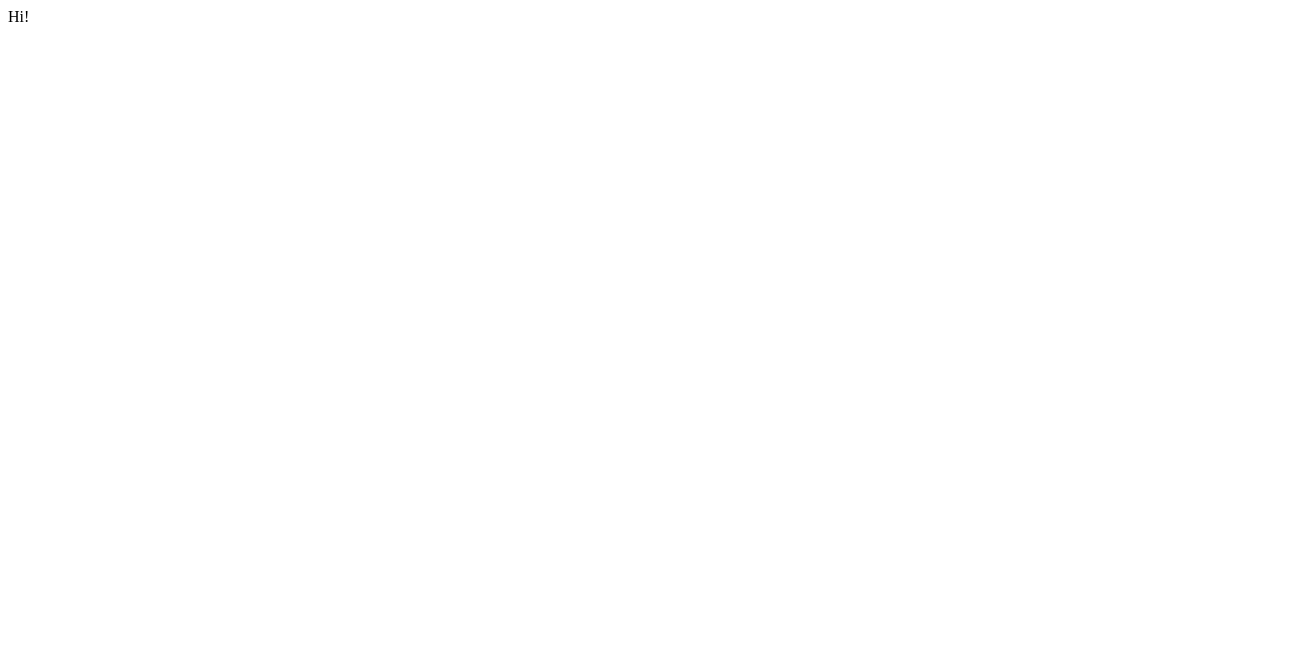
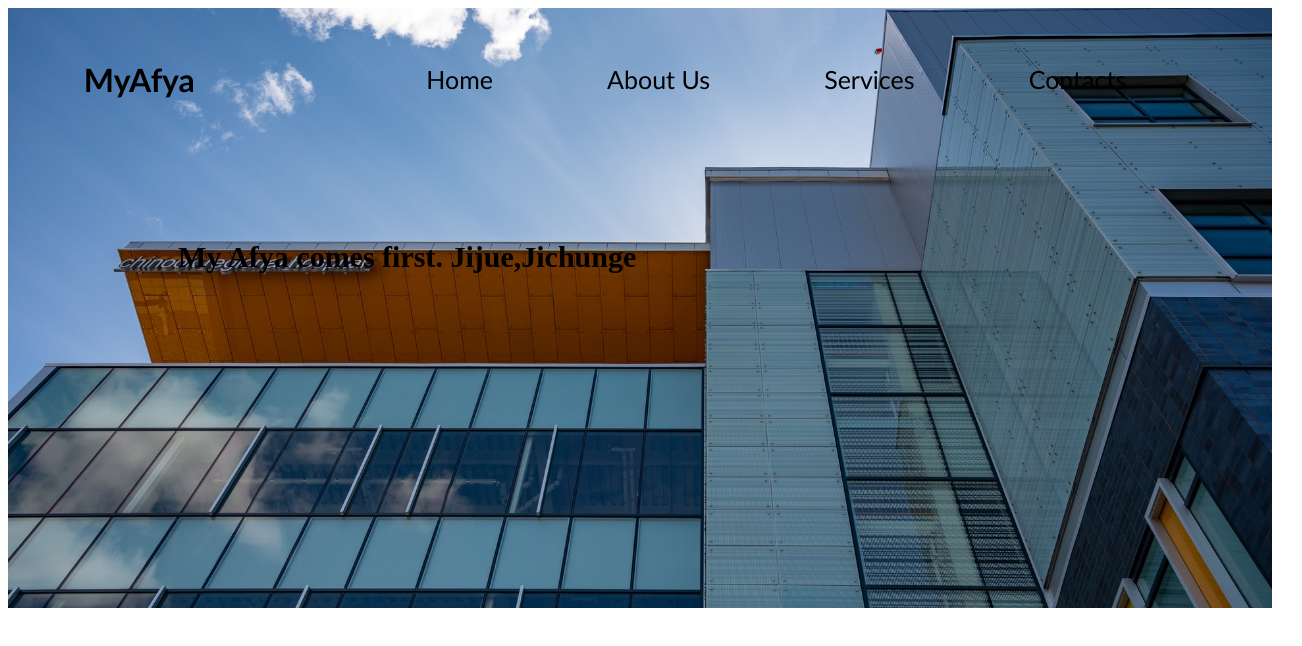
Before and after one commit to Grievi/MY-Afya, a plain HTML site: page index.html in a window 1280 px wide. Shown: the whole page, 1302 px wide, since content can reach past the window. Drawn offline with Linux system fonts and the light colour scheme.

Commit message:
additional changes to html and css files

```diff
--- a/css/custom.css
+++ b/css/custom.css
@@ -0,0 +1,33 @@
+.banner {
+    width: 100%;
+    height: 75vh;
+    background-image: url(/Assets/mainbackground.jpg);
+    background-position: center;
+    background-size: cover;
+    margin: 0;
+}
+
+.navbar {
+    width: 100%;
+    display: flex;
+    justify-content: space-around;
+    align-items: center;
+    padding: 0 30px 0 0;
+    margin-right: 0;
+    background-color: transparent;
+    font-family: 'Gill Sans', 'Gill Sans MT', Calibri, 'Trebuchet MS', sans-serif;
+}
+
+.navbar ul li {
+    display: inline-block;
+    text-decoration: none;
+    padding-right: 30px;
+    font-size: 25px;
+    margin: 40px;
+}
+
+.container h2 {
+    margin: 90px;
+    margin-left: 170px;
+    font-size: 30px;
+}
--- a/index.html
+++ b/index.html
@@ -10,7 +10,24 @@
 </head>
 
 <body>
-    <header>Hi!</header>
+    <div class="banner">
+        <div class="navbar">
+            <h1>MyAfya</h1>
+            <ul>
+                <li>
+                    <a href="#"></a>Home</li>
+                <li>
+                    <a href="#"></a>About Us</li>
+                <li>
+                    <a href="#"></a>Services</li>
+                <li>
+                    <a href="#"></a>Contacts</li>
+            </ul>
+        </div>
+        <div class="container">
+            <h2>My Afya comes first. Jijue,Jichunge</h2>
+        </div>
+    </div>
 </body>
 
 </html>
```
